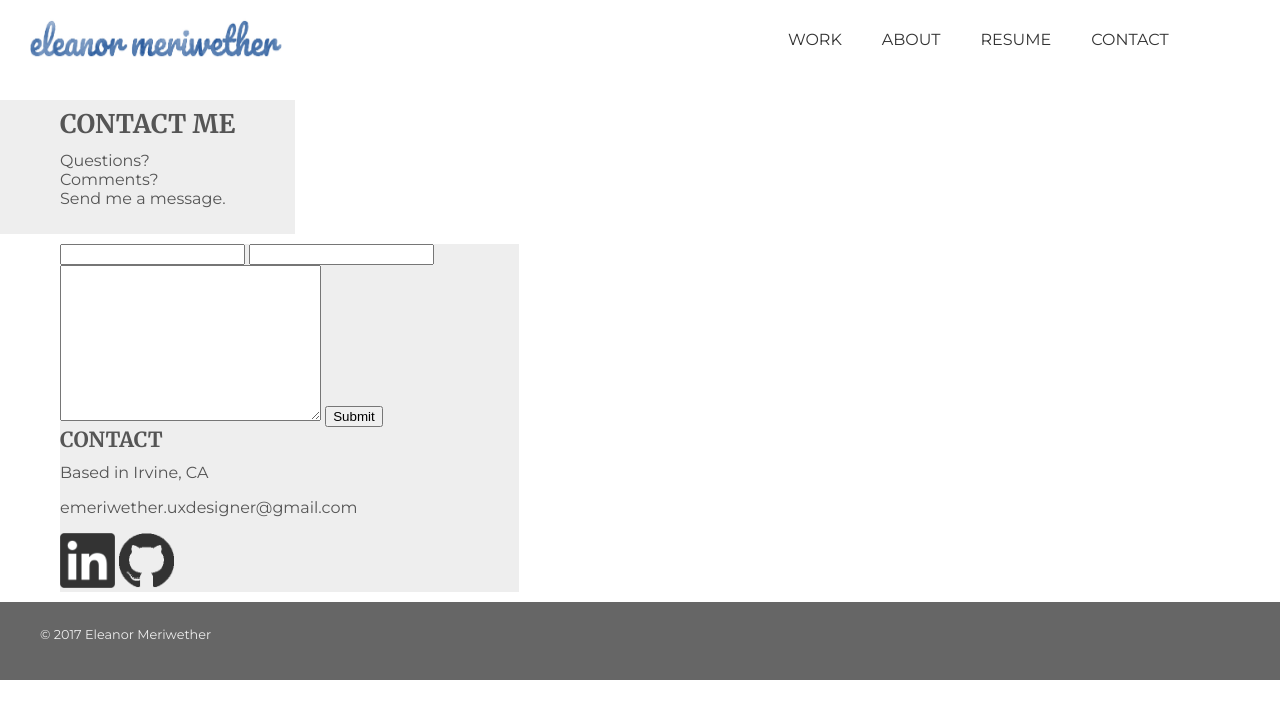
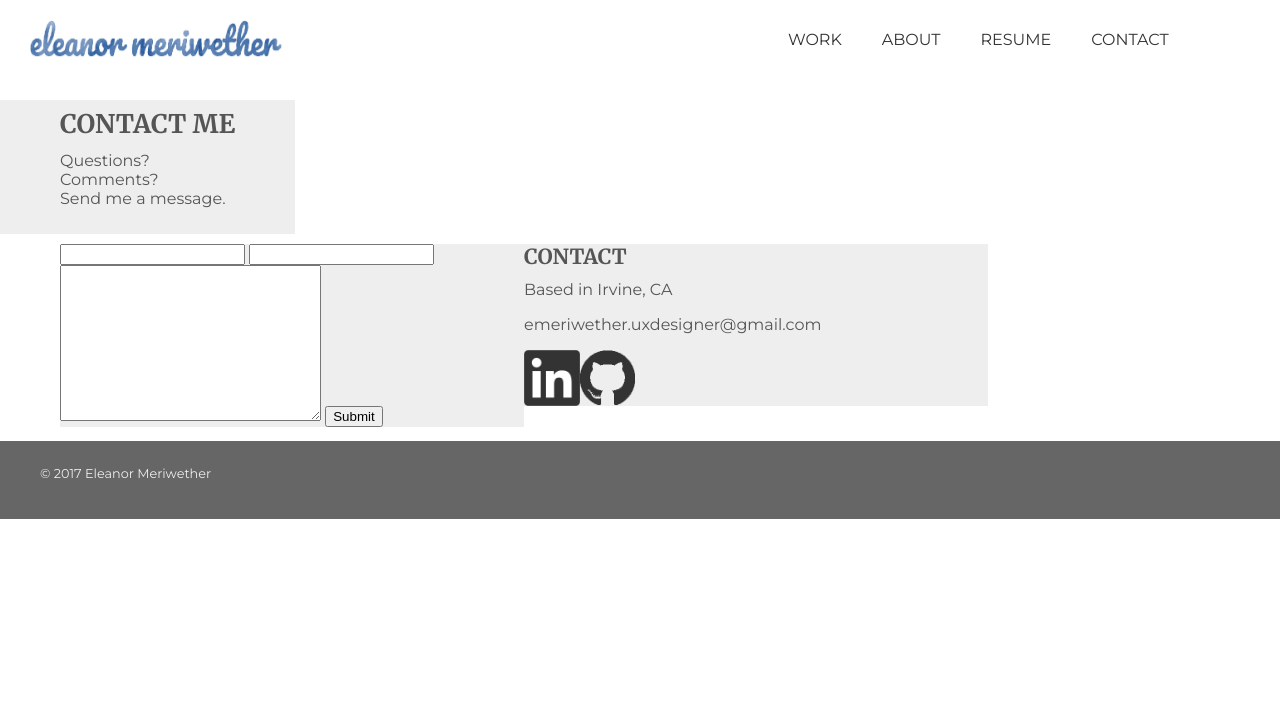
Before and after one commit to emeriwether/emeriwether.github.io, a Jekyll site: the page built from contact.html, in a window 1280 px wide. Shown: the top 719 px of the page. Built offline with Jekyll 4.4.1, drawn with Linux system fonts in a browser that asks for light colours; nearby versions of some CDN libraries.

Commit message:
add styling to contact page

```diff
--- a/css/styles.css
+++ b/css/styles.css
@@ -152,8 +152,8 @@ CONTACT
 
 section.contactHeader { background-color: #eee; }
 
-section.contactInfo div { background-color: #eee; width: 40%; }
-section.contactInfo div div img { width: 30%; }
+section.contactInfo div { background-color: #eee; width: 40%; float: left; }
+section.contactInfo div div img { width: 30%; float: left;}
 
 /*
 -----------
```
